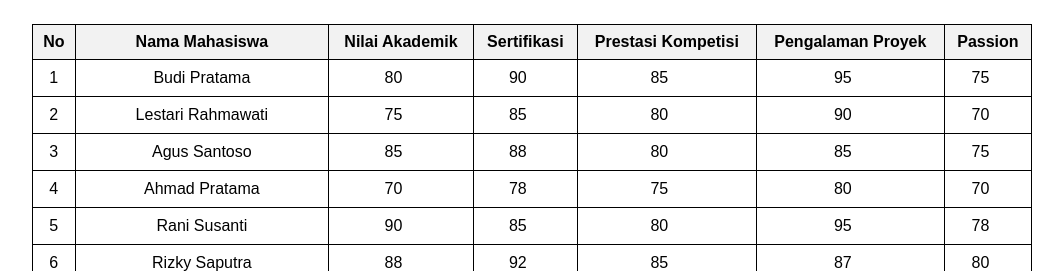
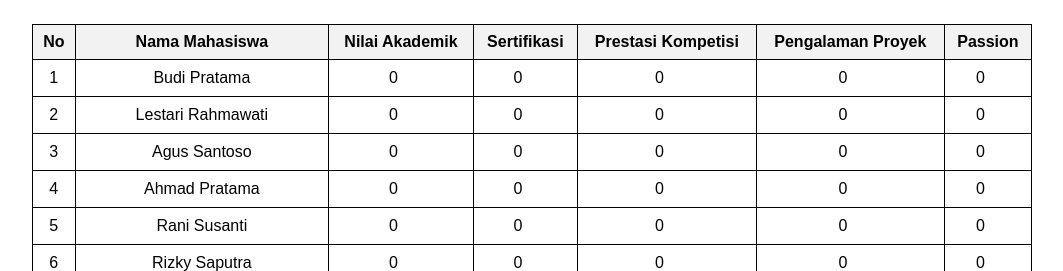
Before and after one commit to R1N-NY44/Fuzzy-Ahp, a plain HTML site: page index.html in a window 1280 px wide. Shown: the part 529-800 px from the top of the page, without its empty margins (108-1171 px from the left). Drawn offline with Linux system fonts and the light colour scheme.

Commit message:
Set Default dummy value to 0

```diff
--- a/index.html
+++ b/index.html
@@ -250,16 +250,16 @@
 
         // Data Mahasiswa Dummy
         const students = [
-            { name: "Budi Pratama", criteria: [80, 90, 85, 95, 75] },
-            { name: "Lestari Rahmawati", criteria: [75, 85, 80, 90, 70] },
-            { name: "Agus Santoso", criteria: [85, 88, 80, 85, 75] },
-            { name: "Ahmad Pratama", criteria: [70, 78, 75, 80, 70] },
-            { name: "Rani Susanti", criteria: [90, 85, 80, 95, 78] },
-            { name: "Rizky Saputra", criteria: [88, 92, 85, 87, 80] },
-            { name: "Putri Wijaya", criteria: [78, 75, 70, 88, 72] },
-            { name: "Dewi Rahmawati", criteria: [82, 85, 83, 86, 78] },
-            { name: "Siti Nuraini", criteria: [76, 80, 79, 82, 75] },
-            { name: "Budi Utama", criteria: [88, 90, 85, 91, 79] },
+            { name: "Budi Pratama", criteria: [0, 0, 0, 0, 0] },
+            { name: "Lestari Rahmawati", criteria: [0, 0, 0, 0, 0] },
+            { name: "Agus Santoso", criteria: [0, 0, 0, 0, 0] },
+            { name: "Ahmad Pratama", criteria: [0, 0, 0, 0, 0] },
+            { name: "Rani Susanti", criteria: [0, 0, 0, 0, 0] },
+            { name: "Rizky Saputra", criteria: [0, 0, 0, 0, 0] },
+            { name: "Putri Wijaya", criteria: [0, 0, 0, 0, 0] },
+            { name: "Dewi Rahmawati", criteria: [0, 0, 0, 0, 0] },
+            { name: "Siti Nuraini", criteria: [0, 0, 0, 0, 0] },
+            { name: "Budi Utama", criteria: [0, 0, 0, 0, 0] },
         ];
 
         // Load data mahasiswa ke dalam tabel
```
